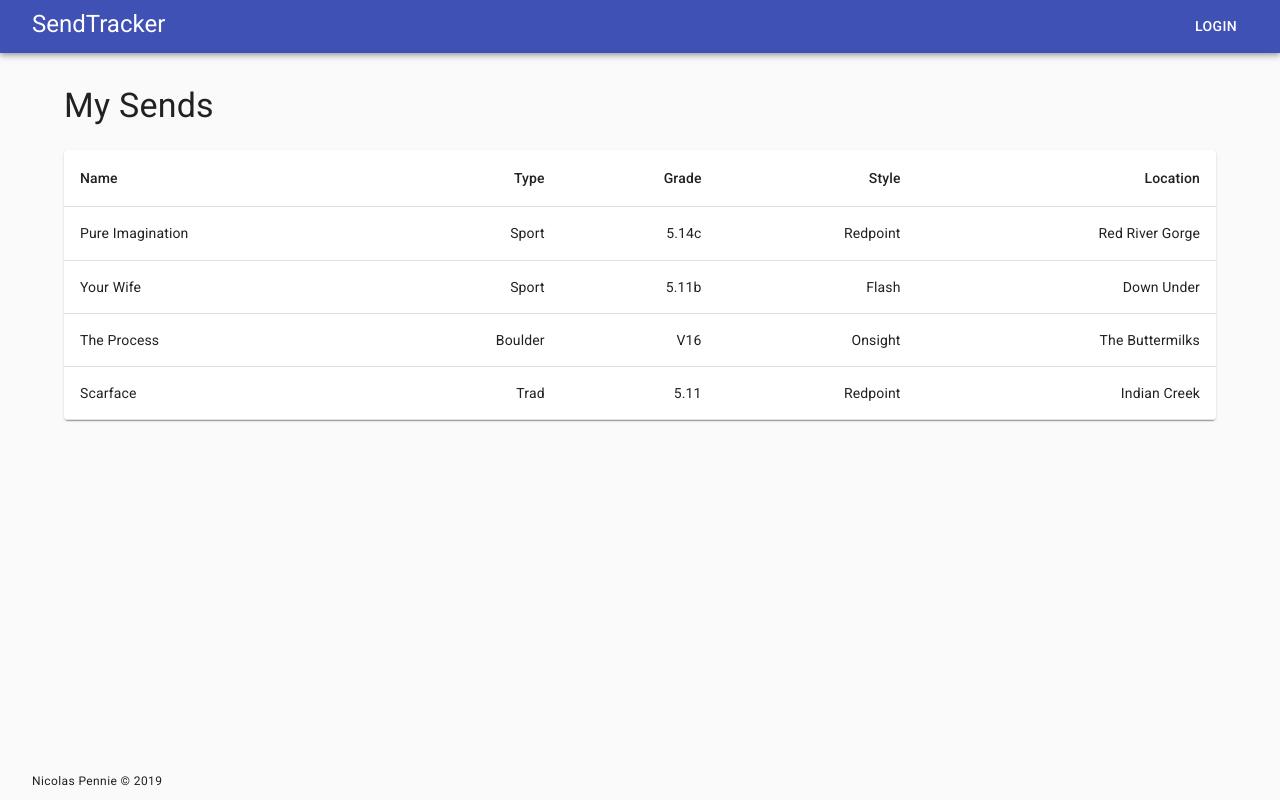
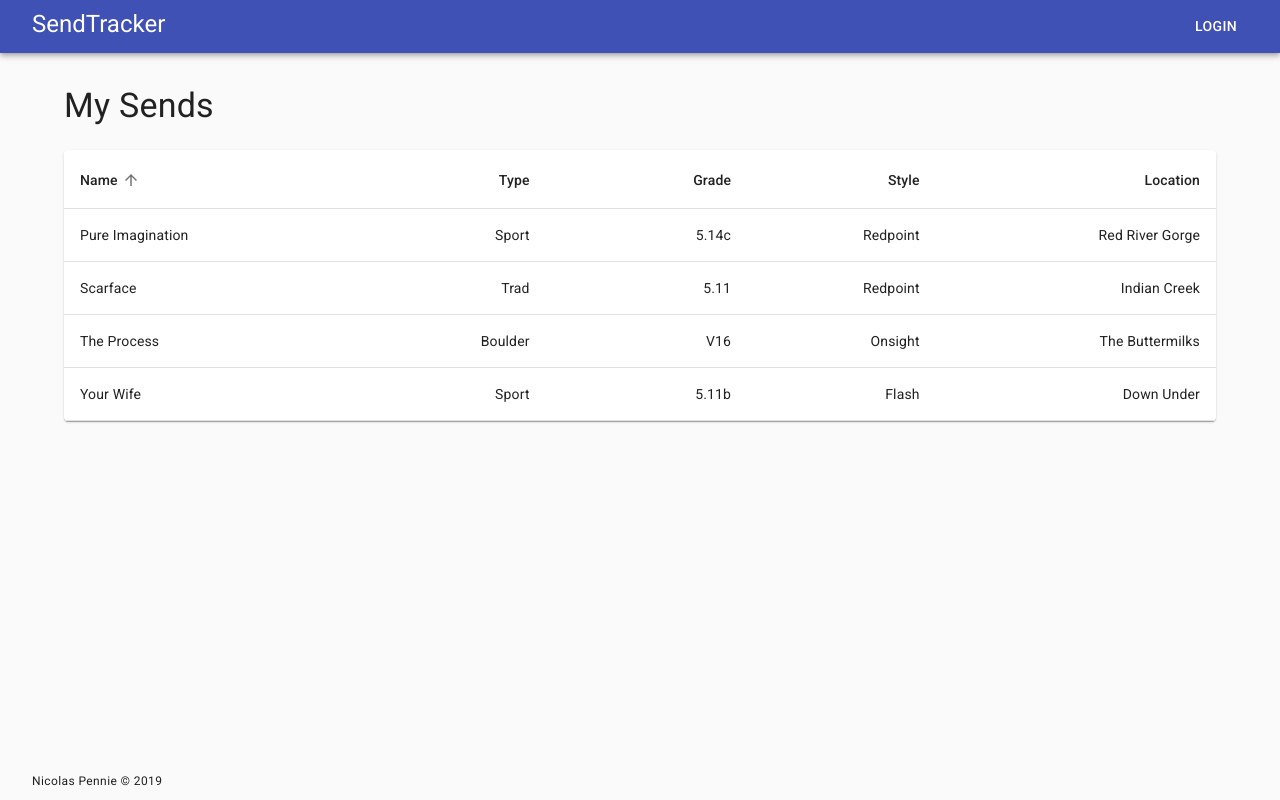
Before and after one commit to NicolasPennie/SendTracker, a Next.js app: page / in a window 1280 px wide. Built offline with nearby package versions, Linux system fonts and the light colour scheme.

Commit message:
Enable sorting

```diff
--- a/src/components/home.js
+++ b/src/components/home.js
@@ -1,12 +1,18 @@
 import React from 'react';
-import Typography from '@material-ui/core/Typography';
-import Paper from '@material-ui/core/Paper';
-import Table from '@material-ui/core/Table';
-import TableBody from '@material-ui/core/TableBody';
-import TableCell from '@material-ui/core/TableCell';
-import TableHead from '@material-ui/core/TableHead';
-import TableRow from '@material-ui/core/TableRow';
-import { makeStyles } from '@material-ui/core/styles';
+import PropTypes from 'prop-types';
+import {
+    Typography,
+    Paper,
+    Table,
+    TableBody,
+    TableCell,
+    TableHead,
+    TableRow,
+    TableSortLabel,
+    makeStyles
+} from '@material-ui/core';
+
+import { stableSort, getSorting } from '../utility/sort';
 
 /* TODO: Replace with TS Enum after migration */
 const SPORT = 'Sport';
@@ -58,12 +64,60 @@ const useStyles = makeStyles(theme => {
         sendBox: {
             marginTop: theme.spacing(2),
             marginBottom: theme.spacing(2)
-        }
+        },
     });
 });
 
+const headers = [
+    { id: 'name', label: 'Name' },
+    { id: 'type', label: 'Type' },
+    { id: 'grade', label: 'Grade' },
+    { id: 'style', label: 'Style' },
+    { id: 'location', label: 'Location' }
+];
+
+function SendTableHeader(props) {
+    const { order, orderBy, onRequestSort } = props;
+
+    return (
+      <TableHead>
+        <TableRow>
+          {headers.map((header, index) => (
+            <TableCell
+              key={header.id}
+              align={index === 0 ? 'left' : 'right'}
+              sortDirection={orderBy === header.id ? order : false}
+            >
+              <TableSortLabel
+                active={orderBy === header.id}
+                direction={order}
+                onClick={() => onRequestSort(header.id)}
+              >
+                {header.label}
+              </TableSortLabel>
+            </TableCell>
+          ))}
+        </TableRow>
+      </TableHead>
+    );
+}
+
+SendTableHeader.propTypes = {
+    order: PropTypes.oneOf(['asc', 'desc']).isRequired,
+    orderBy: PropTypes.string.isRequired,
+    onRequestSort: PropTypes.func.isRequired,
+};
+
 export default () => {
     const classes = useStyles();
+    const [order, setOrder] = React.useState('asc');
+    const [orderBy, setOrderBy] = React.useState('name');
+
+    const handleSortRequest = property => {
+        const isDesc = orderBy === property && order === 'desc';
+        setOrder(isDesc ? 'asc' : 'desc');
+        setOrderBy(property);
+    };
 
     return (
         <React.Fragment>
@@ -72,17 +126,13 @@ export default () => {
             </Typography>
             <Paper className={classes.sendBox}>
                 <Table>
-                    <TableHead>
-                        <TableRow>
-                            <TableCell>Name</TableCell>
-                            <TableCell align="right">Type</TableCell>
-                            <TableCell align="right">Grade</TableCell>
-                            <TableCell align="right">Style</TableCell>
-                            <TableCell align="right">Location</TableCell>
-                        </TableRow>
-                    </TableHead>
+                    <SendTableHeader
+                        order={order}
+                        orderBy={orderBy}
+                        onRequestSort={handleSortRequest}
+                    />
                     <TableBody>
-                        {sends.map(s => (
+                        {stableSort(sends, getSorting(order, orderBy)).map(s => (
                             <TableRow key={`${s.name}-${s.location}`}>
                                 <TableCell component="th" scope="row">{s.name}</TableCell>
                                 <TableCell align="right">{s.type}</TableCell>
--- /dev/null
+++ b/src/utility/sort.js
@@ -0,0 +1,27 @@
+export function stableSort(array, cmp) {
+    const stableSorter = ([a, indexA], [b, indexB]) => {
+        const order = cmp(a, b);
+        return order !== 0 ? order : indexA - indexB;
+    }
+
+    return array
+        .map((el, index) => [el, index])
+        .sort(stableSorter)
+        .map(el => el[0]);
+}
+
+export function getSorting(order, orderBy) {
+    return order === 'desc' ?
+        (a, b) => desc(a, b, orderBy) :
+        (a, b) => -desc(a, b, orderBy);
+}
+
+function desc(a, b, orderBy) {
+    if (b[orderBy] < a[orderBy]) {
+      return -1;
+    }
+    if (b[orderBy] > a[orderBy]) {
+      return 1;
+    }
+    return 0;
+}
```
Also changed, not shown: package.json (+6 -3 lines), .eslintrc.yml (added), 1 other file (tests, documents, lock files or other folders).
